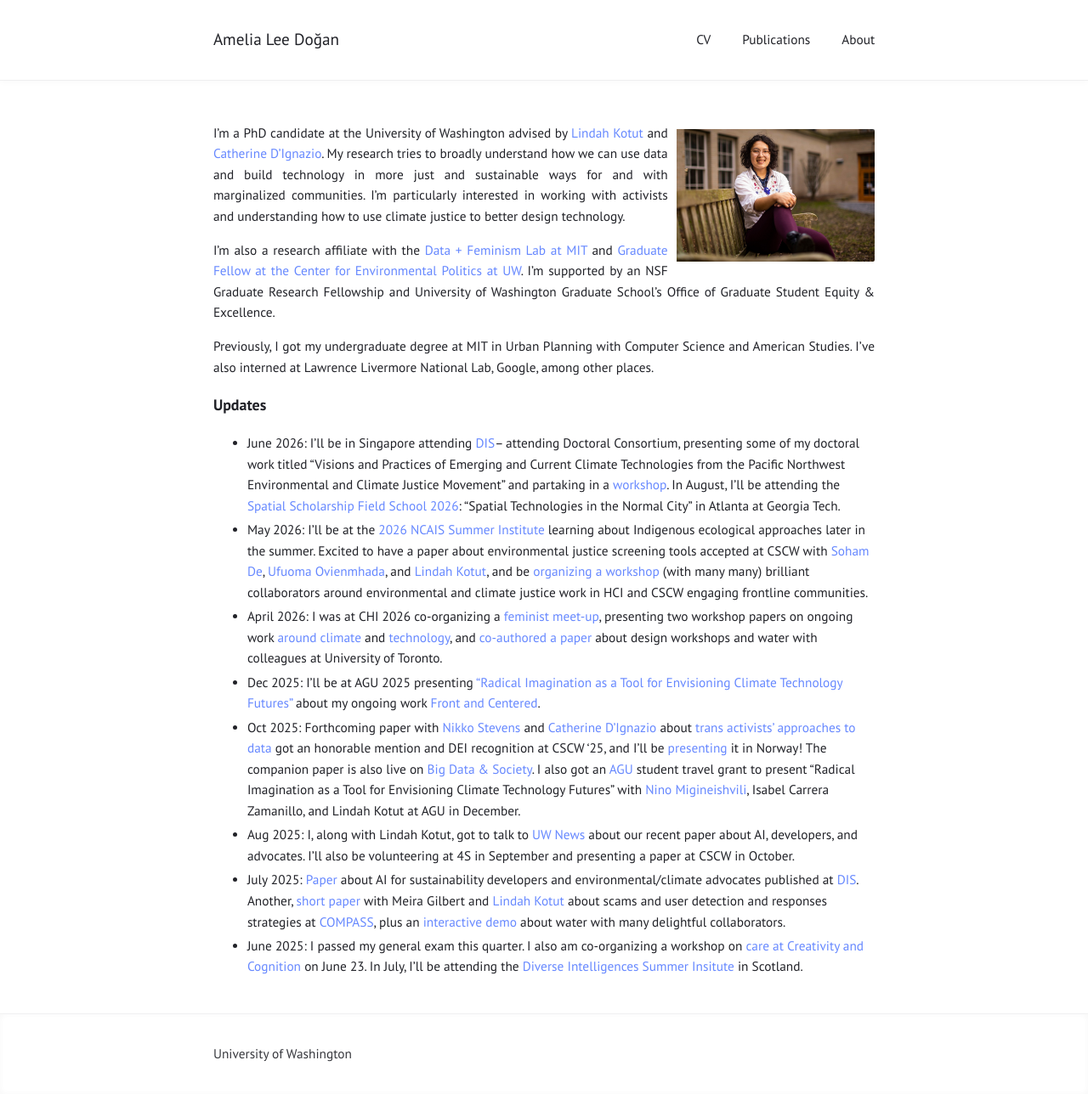
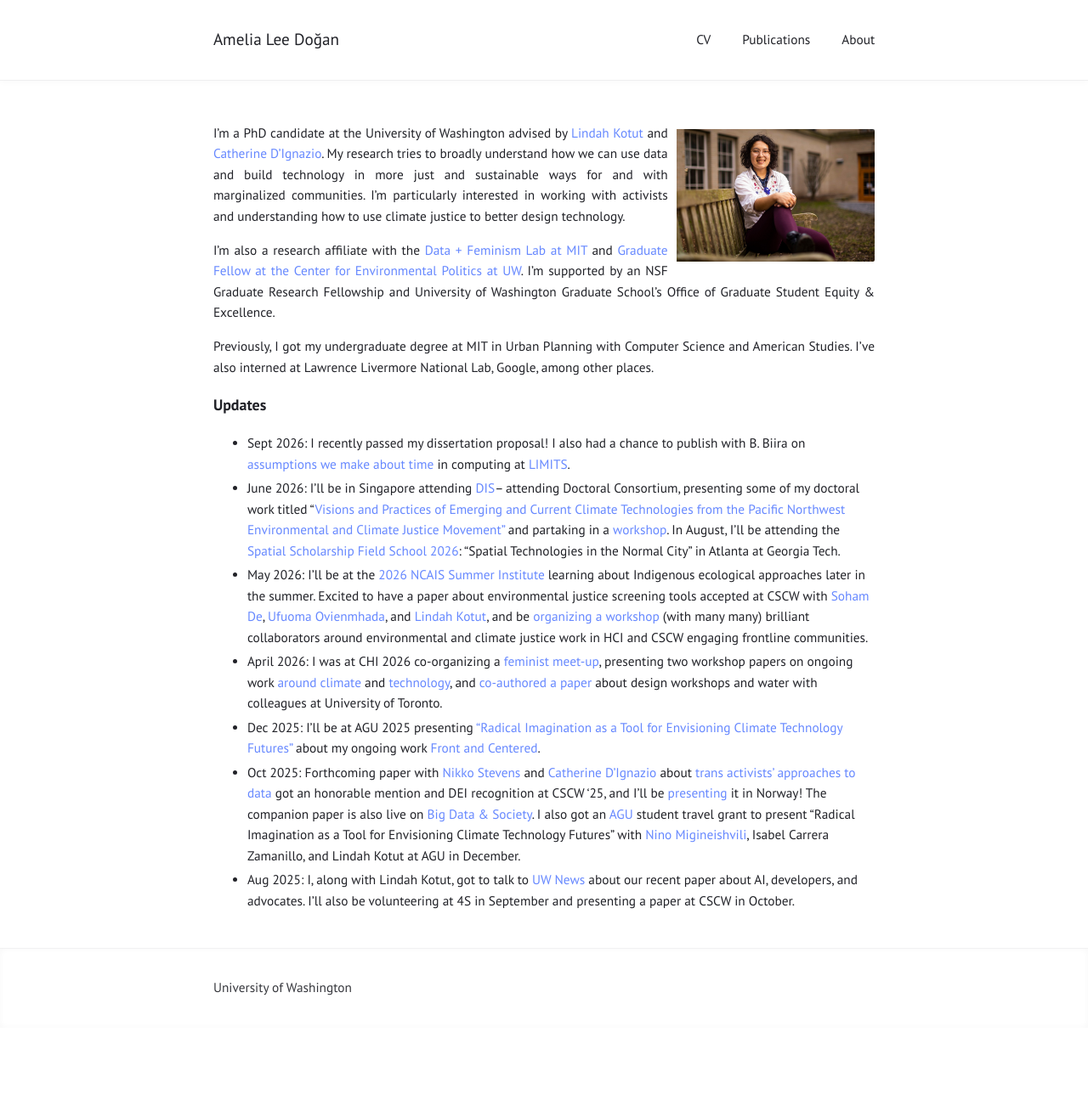
Before and after one commit to ameliadogan/ameliadogan.github.io, a Jekyll site: the page built from index.md, in a window 1280 px wide. Shown: the whole page at 85% size. Built offline with Jekyll 4.4.1, drawn with Linux system fonts in a browser that asks for light colours; after the commit the page ends 1210 px from its top, so only the background shows below that.

Commit message:
Update index.md

```diff
--- a/index.md
+++ b/index.md
@@ -11,11 +11,10 @@ Previously, I got my undergraduate degree at MIT in Urban Planning with Computer
 
 ### Updates
 
-* June 2026: I'll be in Singapore attending [DIS](https://dis.acm.org/2026/)-- attending Doctoral Consortium, presenting some of my doctoral work titled "Visions and Practices of Emerging and Current Climate Technologies from the Pacific Northwest Environmental and Climate Justice Movement" and partaking in a [workshop](https://reworldingmth.wordpress.com/). In August, I'll be attending the [Spatial Scholarship Field School 2026](https://sites.gatech.edu/sts-fieldschool/fieldschool/): “Spatial Technologies in the Normal City” in Atlanta at Georgia Tech.
+* Sept 2026: I recently passed my dissertation proposal! I also had a chance to publish with B. Biira on [assumptions we make about time](https://arxiv.org/abs/2606.13138) in computing at [LIMITS](https://computingwithinlimits.org/2026/).
+* June 2026: I'll be in Singapore attending [DIS](https://dis.acm.org/2026/)-- attending Doctoral Consortium, presenting some of my doctoral work titled "[Visions and Practices of Emerging and Current Climate Technologies from the Pacific Northwest Environmental and Climate Justice Movement"](https://dl.acm.org/doi/full/10.1145/3802974.3807995) and partaking in a [workshop](https://reworldingmth.wordpress.com/). In August, I'll be attending the [Spatial Scholarship Field School 2026](https://sites.gatech.edu/sts-fieldschool/fieldschool/): “Spatial Technologies in the Normal City” in Atlanta at Georgia Tech.
 * May 2026: I'll be at the [2026 NCAIS Summer Institute](https://www.newberry.org/calendar/2026-ncais-summer-institute) learning about Indigenous ecological approaches later in the summer. Excited to have a paper about environmental justice screening tools accepted at CSCW with [Soham De](https://sohamde.in/), [Ufuoma Ovienmhada](https://www.itsufuoma.com/), and [Lindah Kotut](https://faculty.washington.edu/kotut/), and be [organizing a workshop](https://ecjcscw2026workshop.netlify.app/) (with many many) brilliant collaborators around environmental and climate justice work in HCI and CSCW engaging frontline communities.
 * April 2026: I was at CHI 2026 co-organizing a [feminist meet-up](https://dl.acm.org/doi/10.1145/3772363.3778787), presenting two workshop papers on ongoing work [around climate](https://drive.google.com/file/d/11LT43vo8uEgcl8ouPPpMS3VwRnty45oJ/view?usp=sharing) and [technology](https://hci-terra.github.io/assets/submissions/CHI_2026_HCI_TERRA_Migineishvili.pdf), and [co-authored a paper](https://dl.acm.org/doi/10.1145/3772318.3790410) about design workshops and water with colleagues at University of Toronto.
 * Dec 2025: I'll be at AGU 2025 presenting ["Radical Imagination as a Tool for Envisioning Climate Technology Futures"](https://agu.confex.com/agu/agu25/meetingapp.cgi/Paper/1988656) about my ongoing work [Front and Centered](https://frontandcentered.org/).
 * Oct 2025: Forthcoming paper with [Nikko Stevens](https://nikkistevens.com/) and [Catherine D'Ignazio](https://kanarinka.com/) about [trans activists' approaches to data](https://dl.acm.org/doi/abs/10.1145/3757682) got an honorable mention and DEI recognition at CSCW '25, and I'll be [presenting](https://programs.sigchi.org/cscw/2025/program/session/213515) it in Norway! The companion paper is also live on [Big Data & Society](https://journals.sagepub.com/doi/full/10.1177/20539517251381694). I also got an [AGU](https://www.agu.org/annual-meeting) student travel grant to present "Radical Imagination as a Tool for Envisioning Climate Technology Futures" with [Nino Migineishvili](https://www.nino-m.com/), Isabel Carrera Zamanillo, and Lindah Kotut at AGU in December.
 *  Aug 2025: I, along with Lindah Kotut, got to talk to [UW News](https://www.washington.edu/news/2025/08/19/what-can-ai-developers-learn-from-climate-activists/) about our recent paper about AI, developers, and advocates. I'll also be volunteering at 4S in September and presenting a paper at CSCW in October.
-* July 2025: [Paper](https://dl.acm.org/doi/10.1145/3715336.3735734) about AI for sustainability developers and environmental/climate advocates published at [DIS](https://dis.acm.org/2025/). Another, [short paper](https://dl.acm.org/doi/10.1145/3715335.3736315) with Meira Gilbert and [Lindah Kotut](https://faculty.washington.edu/kotut/) about scams and user detection and responses strategies at [COMPASS](https://compass.acm.org/), plus an [interactive demo](https://dl.acm.org/doi/10.1145/3715335.3736310) about water with many delightful collaborators.
-* June 2025: I passed my general exam this quarter. I also am co-organizing a workshop on [care at Creativity and Cognition](https://sites.google.com/view/intdesign-as-a-form-of-care) on June 23. In July, I'll be attending the [Diverse Intelligences Summer Insitute](https://disi.org/) in Scotland.
```
